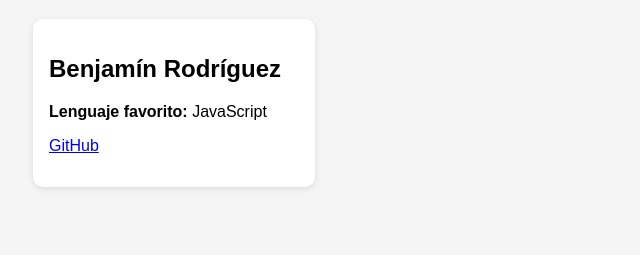
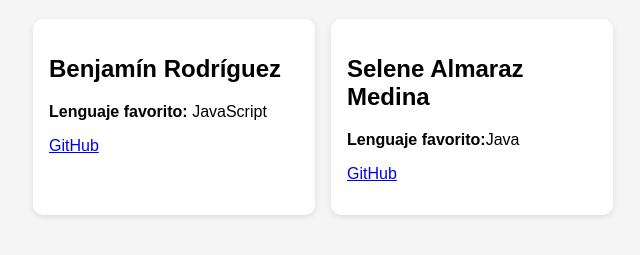
Before and after one commit to Bbenrod/colaboradores-web, a plain HTML site: page index.html in a window 1280 px wide. Shown: the part 101-356 px from the top of the page, without its empty margins (7-647 px from the left). Drawn offline with Linux system fonts and the light colour scheme.

Commit message:
Agrego mi tarjeta de colaborador

```diff
--- a/index.html
+++ b/index.html
@@ -6,6 +6,7 @@
     <title>Colaboradores del Curso</title>
     <link rel="stylesheet" href="style.css" />
   </head>
+
   <body>
     <h1>Colaboradores del Curso</h1>
     <!-- Incluir tarjetas -->
@@ -16,6 +17,12 @@
         <p><strong>Lenguaje favorito:</strong> JavaScript</p>
         <p><a href="https://github.com/Bbenrod">GitHub</a></p>
       </div>
+      <!-- colaboradores/Selene-Almaraz-Medina.html -->
+      <div class="card">
+          <h2>Selene Almaraz Medina</h2>
+          <p><strong>Lenguaje favorito:</strong>Java</p>
+          <p><a href="https://github.com/selenealmarazmedina77">GitHub</a></p>
+      </div>
     </div>
   </body>
 </html>
```
Also changed, not shown: colaboradores/Selene-Almaraz-Medina.html (added, +6 -0 lines).
